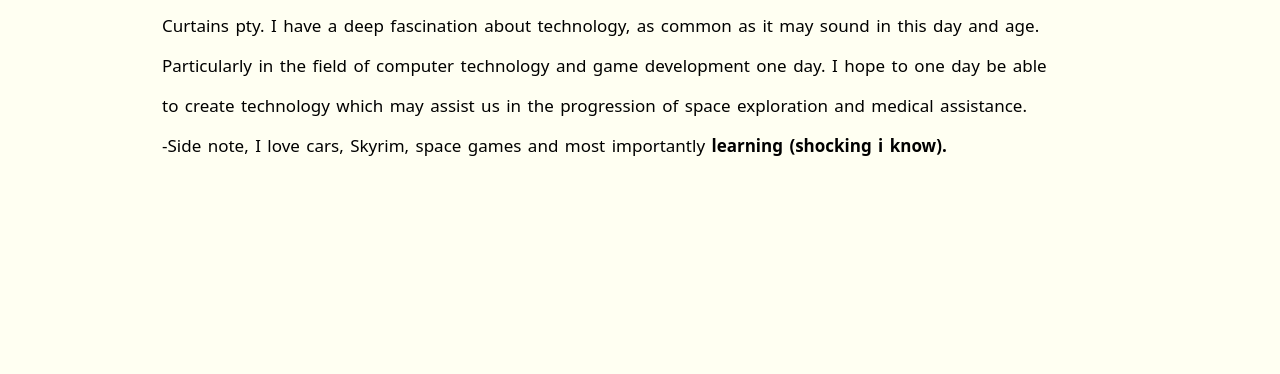
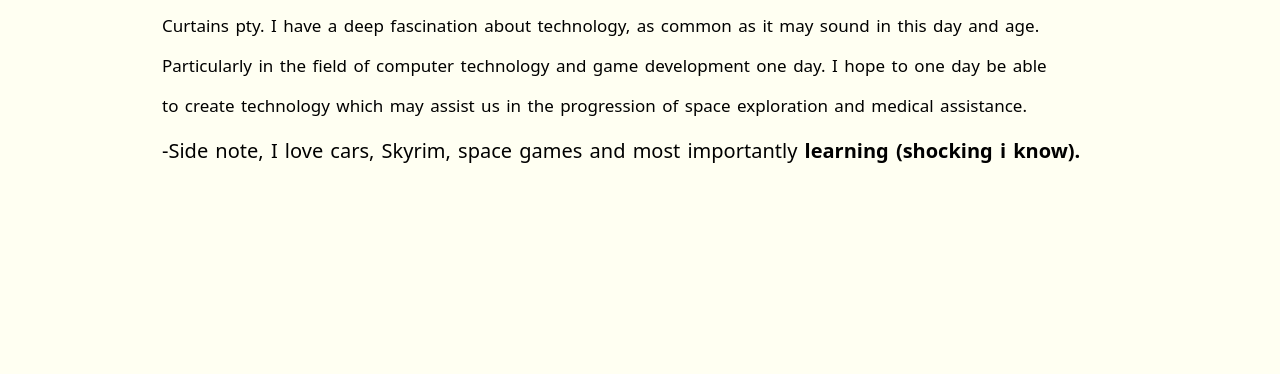
Before and after one commit to leeglb/Portfolio-Website, a plain HTML site: page index.html in a window 1280 px wide. Shown: the part 1004-1378 px from the top of the page. Drawn offline with nearby package versions, Linux system fonts and the light colour scheme.

Commit message:
text check

```diff
--- a/index.html
+++ b/index.html
@@ -62,7 +62,7 @@
           <p>Curtains pty. I have a deep fascination about technology, as common as it may sound in this day and age.</p>
           <p>Particularly in the field of computer technology and game development one day. I hope to one day be able </p>
           <p>to create technology which may assist us in the progression of space exploration and medical assistance.</p>
-          <p>-Side note, I love cars, Skyrim, space games and most importantly <strong>learning (shocking i know).</strong></p>
+          <p id="sidenote">-Side note, I love cars, Skyrim, space games and most importantly <strong>learning (shocking i know).</strong></p>
 
         </div>
         <div id="techstack">
--- a/styles.css
+++ b/styles.css
@@ -118,6 +118,7 @@ section.aboutme {
     left: 12.5%;
 }
 
+
 #aboutmediv > h1 {
 
     font-size: 45px;
@@ -131,6 +132,10 @@ section.aboutme {
     word-spacing: 2px;
 }
 
+#aboutmediv > #aboutmecontent > #aboutmeparagraph > #sidenote {
+
+    font-size: 20px;
+}
 
 #aboutmediv > #aboutmecontent > #techstack {
 
```
